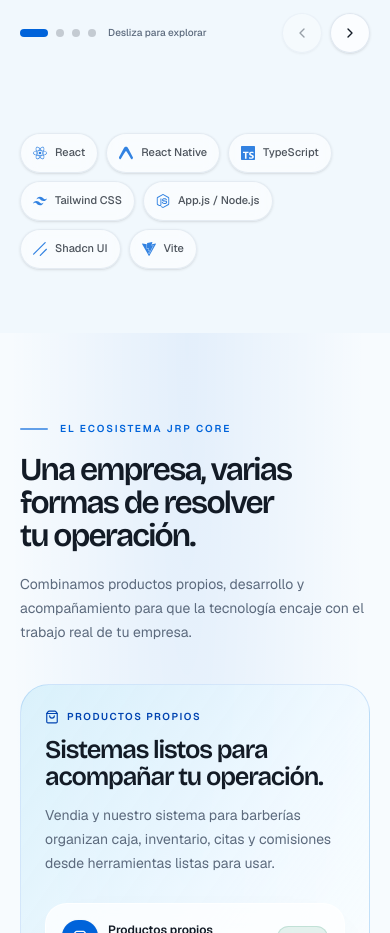
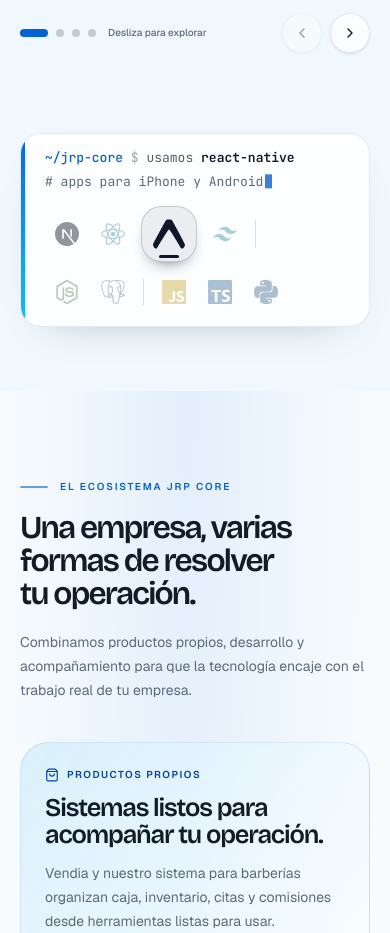
Before and after one commit to jrpcore-dev/jrp-core-web, a Next.js app: page / in a window 390 px wide. Shown: the part 2420-3353 px from the top of the page. Built offline with nearby package versions, Linux system fonts and the light colour scheme.

Commit message:
feat(services): replace tech chips with terminal stack ticker
- Each technology is typed as a shell command with a plain-Spanish comment
- Logo rail grouped by layer; active logo enlarged and tinted
- Adds JavaScript, Next.js, PostgreSQL and Python; drops Shadcn UI and Vite

```diff
--- a/app/globals.css
+++ b/app/globals.css
@@ -192,6 +192,13 @@
   }
 }
 
+/* Terminal block cursor blink (tech stack prompt). */
+@keyframes caret {
+  50% {
+    opacity: 0;
+  }
+}
+
 /*
  * Wider page container on large monitors. Every section uses max-w-6xl
  * (72rem / 1152px), which leaves too much empty space on 1600px+ screens.
--- a/components/services-section.tsx
+++ b/components/services-section.tsx
@@ -34,25 +34,7 @@ import {
   Workflow,
 } from "lucide-react";
 import { useEffect, useId, useRef, useState } from "react";
-import {
-  SiExpo,
-  SiNodedotjs,
-  SiReact,
-  SiShadcnui,
-  SiTailwindcss,
-  SiTypescript,
-  SiVite,
-} from "react-icons/si";
-
-const technologies = [
-  { name: "React", icon: SiReact },
-  { name: "React Native", icon: SiExpo },
-  { name: "TypeScript", icon: SiTypescript },
-  { name: "Tailwind CSS", icon: SiTailwindcss },
-  { name: "App.js / Node.js", icon: SiNodedotjs },
-  { name: "Shadcn UI", icon: SiShadcnui },
-  { name: "Vite", icon: SiVite },
-] as const;
+import { TechStackTicker } from "@/components/tech-stack-ticker";
 
 const services = [
   {
@@ -1138,16 +1120,8 @@ export function ServicesSection() {
       <div className="relative z-10">
         <DesktopShowcase reducedMotion={reducedMotion} />
         <MobileServicesCarousel reducedMotion={reducedMotion} />
-        <div className="mx-auto flex max-w-6xl flex-wrap items-center gap-2 px-5 pb-16 sm:gap-2.5 sm:px-8 sm:pb-20 lg:px-10 lg:pb-24" role="group" aria-label="Tecnologías">
-          {technologies.map(({ name, icon: Icon }) => (
-            <span
-              key={name}
-              className="inline-flex min-h-10 items-center gap-2 rounded-full border border-border/60 bg-white/55 px-3 py-2 text-[11px] font-medium text-foreground/75 shadow-sm backdrop-blur-sm transition-colors hover:border-brand/25 hover:text-brand"
-            >
-              <Icon aria-hidden="true" className="size-3.5 text-brand/80" />
-              {name}
-            </span>
-          ))}
+        <div className="mx-auto max-w-6xl px-5 pb-16 sm:px-8 sm:pb-20 lg:px-10 lg:pb-24">
+          <TechStackTicker />
         </div>
       </div>
     </section>
--- /dev/null
+++ b/components/tech-stack-ticker.tsx
@@ -0,0 +1,173 @@
+"use client";
+
+import { useInView, useReducedMotion } from "framer-motion";
+import { Fragment, useEffect, useRef, useState } from "react";
+import type { IconType } from "react-icons";
+import {
+  SiExpo,
+  SiJavascript,
+  SiNextdotjs,
+  SiNodedotjs,
+  SiPostgresql,
+  SiPython,
+  SiReact,
+  SiTailwindcss,
+  SiTypescript,
+} from "react-icons/si";
+
+/*
+ * Tech stack as a live shell prompt on a light surface: each technology is
+ * "typed" as a command and explained with a shell comment in plain Spanish.
+ * Grouped by the same layers as the hero (interface → data → code).
+ * Colors are the official brand colors, darkened where needed to read on white.
+ */
+export const stack: { layer: string; name: string; description: string; icon: IconType; color: string }[] = [
+  { layer: "interfaz", name: "next.js", description: "sitios web rápidos y fáciles de encontrar", icon: SiNextdotjs, color: "#0f172a" },
+  { layer: "interfaz", name: "react", description: "sistemas web cómodos de usar", icon: SiReact, color: "#149ECA" },
+  { layer: "interfaz", name: "react-native", description: "apps para iPhone y Android", icon: SiExpo, color: "#0f172a" },
+  { layer: "interfaz", name: "tailwind", description: "diseño limpio y consistente", icon: SiTailwindcss, color: "#0EA5C6" },
+  { layer: "datos", name: "node.js", description: "conecta tus herramientas y servicios", icon: SiNodedotjs, color: "#4E8F3A" },
+  { layer: "datos", name: "postgresql", description: "tu información segura y ordenada", icon: SiPostgresql, color: "#336791" },
+  { layer: "código", name: "javascript", description: "interactividad en cada pantalla", icon: SiJavascript, color: "#D4B106" },
+  { layer: "código", name: "typescript", description: "software confiable y fácil de crecer", icon: SiTypescript, color: "#3178C6" },
+  { layer: "código", name: "python", description: "automatizaciones y reportes", icon: SiPython, color: "#3776AB" },
+];
+
+const groups = Array.from(new Set(stack.map((item) => item.layer)));
+
+const TICK_MS = 45; // typing speed
+const HOLD_TICKS = 50; // ~2.25s pause once a line is complete
+
+type State = { index: number; chars: number; hold: number };
+
+const commandFor = (name: string) => `usamos ${name}`;
+
+export function TechStackTicker() {
+  const reducedMotion = useReducedMotion() === true;
+  const rootRef = useRef<HTMLDivElement>(null);
+  const inView = useInView(rootRef, { amount: 0.5 });
+  const [paused, setPaused] = useState(false);
+  const [state, setState] = useState<State>({ index: 0, chars: 0, hold: 0 });
+  const running = inView && !paused;
+
+  useEffect(() => {
+    if (!running) return;
+    const id = window.setInterval(() => {
+      setState((s) => {
+        const length = commandFor(stack[s.index].name).length;
+        if (s.chars < length) return { ...s, chars: reducedMotion ? length : s.chars + 1 };
+        if (s.hold < HOLD_TICKS) return { ...s, hold: s.hold + 1 };
+        return { index: (s.index + 1) % stack.length, chars: 0, hold: 0 };
+      });
+    }, TICK_MS);
+    return () => window.clearInterval(id);
+  }, [running, reducedMotion]);
+
+  const item = stack[state.index];
+  const command = commandFor(item.name);
+  const typed = reducedMotion ? command.length : state.chars;
+  const done = typed >= command.length;
+  const verb = command.slice(0, Math.min(typed, 7)); // "usamos "
+  const name = typed > 7 ? command.slice(7, typed) : "";
+
+  return (
+    <div
+      ref={rootRef}
+      role="group"
+      aria-label="Tecnologías con las que trabajamos"
+      onMouseEnter={() => setPaused(true)}
+      onMouseLeave={() => setPaused(false)}
+      className="relative overflow-hidden rounded-2xl border border-border/70 bg-white/80 shadow-[0_1px_0_white_inset,0_18px_40px_-30px_oklch(0.2_0.06_258/0.35)] backdrop-blur-sm"
+    >
+      {/* Brand accent: thin rail on the left edge, like an editor gutter */}
+      <span aria-hidden="true" className="absolute inset-y-0 left-0 w-1 bg-gradient-to-b from-[#0063FD] to-[#00C6FD]" />
+
+      {/* Full list for screen readers; the animated prompt is decorative. */}
+      <ul className="sr-only">
+        {stack.map(({ name: techName, description }) => (
+          <li key={techName}>
+            {techName}: {description}
+          </li>
+        ))}
+      </ul>
+
+      <div className="flex flex-col gap-3 py-3 pl-6 pr-4 sm:pl-7 sm:pr-5 lg:flex-row lg:items-center lg:gap-6">
+        {/* Prompt */}
+        <p aria-hidden="true" className="min-h-[3rem] min-w-0 flex-1 font-mono text-[13px] leading-6 sm:min-h-6 sm:text-sm">
+          <span className="font-medium text-brand">~/jrp-core</span>
+          <span className="text-muted-foreground/60"> $ </span>
+          <span className="text-foreground/70">{verb}</span>
+          {name && (
+            <span className="font-semibold" style={{ color: item.color }}>
+              {name}
+            </span>
+          )}
+          {done && (
+            <span className="text-muted-foreground">
+              {"  "}
+              <span className="whitespace-nowrap"># {item.description}</span>
+            </span>
+          )}
+          <span
+            className={`ml-0.5 inline-block h-[1.05em] w-[0.55em] translate-y-[0.18em] bg-brand/80 ${
+              done && !reducedMotion ? "animate-[caret_1s_steps(1)_infinite]" : ""
+            }`}
+          />
+        </p>
+
+        {/* Logo rail, grouped by layer; the active one is lit and underlined in its color */}
+        <div className="flex shrink-0 flex-wrap items-center gap-y-2">
+          {groups.map((group, groupIndex) => (
+            <Fragment key={group}>
+              {groupIndex > 0 && <span aria-hidden="true" className="mx-2 h-7 w-px bg-border" />}
+              <div className="flex items-center gap-0.5" title={group}>
+                {stack.map((tech, techIndex) => {
+                  if (tech.layer !== group) return null;
+                  const RailIcon = tech.icon;
+                  const active = techIndex === state.index;
+                  return (
+                    <button
+                      key={tech.name}
+                      type="button"
+                      aria-label={tech.name}
+                      aria-pressed={active}
+                      onClick={() => setState({ index: techIndex, chars: 0, hold: 0 })}
+                      style={
+                        active
+                          ? {
+                              backgroundColor: `${tech.color}12`,
+                              boxShadow: `inset 0 0 0 1px ${tech.color}2e, 0 8px 18px -12px ${tech.color}`,
+                            }
+                          : undefined
+                      }
+                      className={`group relative flex items-center justify-center rounded-2xl transition-[width,height,background-color,box-shadow] duration-300 ease-out hover:bg-foreground/[0.04] focus-visible:outline-none focus-visible:ring-2 focus-visible:ring-ring ${
+                        active ? "mx-1 size-14" : "size-11"
+                      }`}
+                    >
+                      <RailIcon
+                        aria-hidden="true"
+                        className={`transition-[width,height,opacity,filter] duration-300 ease-out ${
+                          active
+                            ? "size-8 opacity-100"
+                            : "size-6 opacity-45 grayscale-[35%] group-hover:opacity-90 group-hover:grayscale-0"
+                        }`}
+                        style={{ color: tech.color }}
+                      />
+                      <span
+                        aria-hidden="true"
+                        className={`absolute bottom-1 left-1/2 h-[3px] -translate-x-1/2 rounded-full transition-[width,opacity] duration-300 ease-out ${
+                          active ? "w-5 opacity-100" : "w-0 opacity-0"
+                        }`}
+                        style={{ backgroundColor: tech.color }}
+                      />
+                    </button>
+                  );
+                })}
+              </div>
+            </Fragment>
+          ))}
+        </div>
+      </div>
+    </div>
+  );
+}
```
